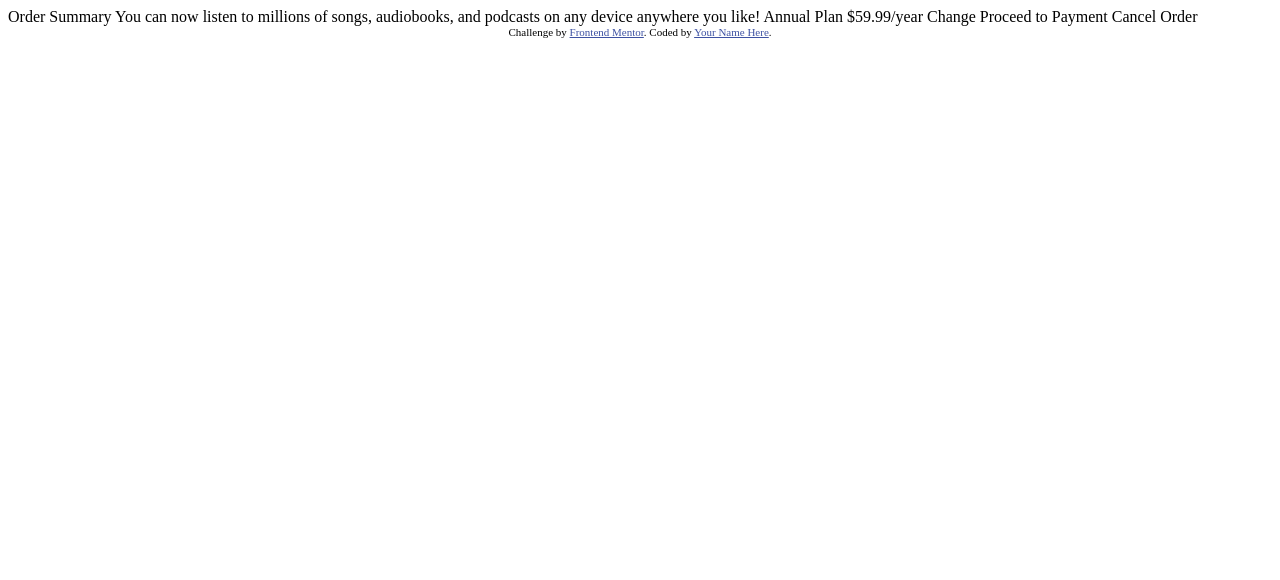
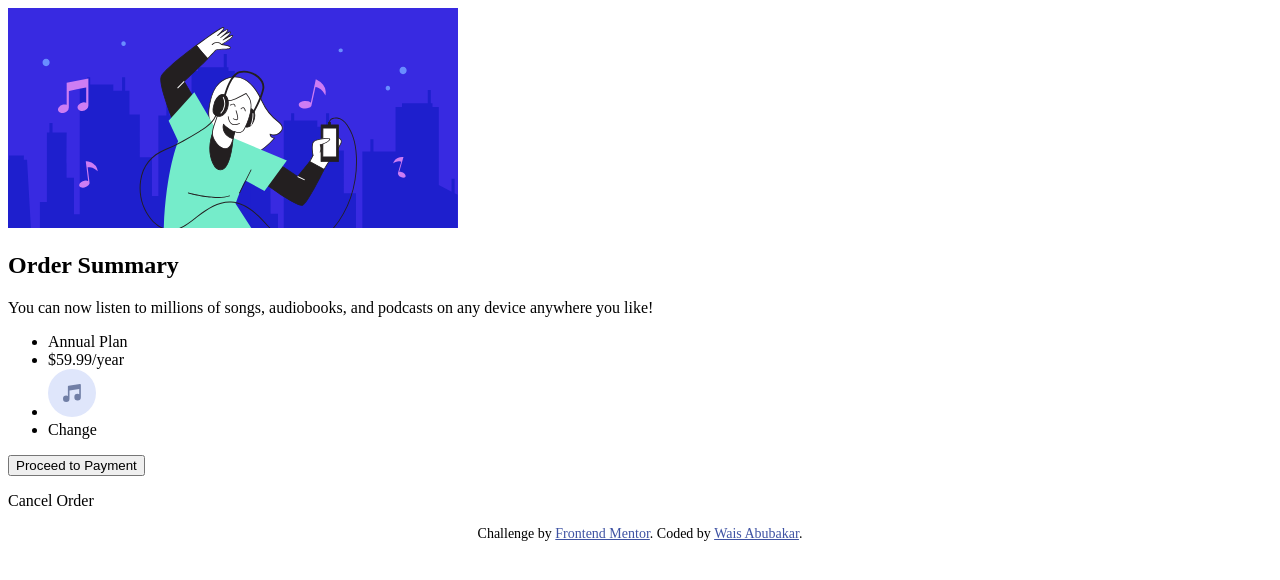
Before and after one commit to wais-mus/order-summary, a plain HTML site: page index.html in a window 1280 px wide. Drawn offline with Linux system fonts and the light colour scheme.

Commit message:
starting formating html page now moving onto css after uploading the colors

```diff
--- a/index.html
+++ b/index.html
@@ -7,31 +7,42 @@
   <link rel="icon" type="image/png" sizes="32x32" href="./images/favicon-32x32.png">
 
   <title>Frontend Mentor | Order summary card</title>
+  <link rel="stylesheet" href="style.css">
 
-  <!-- Feel free to remove these styles or customise in your own stylesheet 👍 -->
-  <style>
-    .attribution { font-size: 11px; text-align: center; }
-    .attribution a { color: hsl(228, 45%, 44%); }
-  </style>
 </head>
 <body>
+  <main>
+    <article>
 
-  Order Summary
+     <img src="./images/illustration-hero.svg">
 
-  You can now listen to millions of songs, audiobooks, and podcasts on any
-  device anywhere you like!
+    <h1>Order Summary</h1>
 
-  Annual Plan
-  $59.99/year
+    <p>You can now listen to millions of songs, audiobooks, and podcasts on any
+      device anywhere you like!</p>
+    </article>
 
-  Change
+    <article>
+      <ul>
+        <li>Annual Plan</li>
+        <li>$59.99/year</li>
+        <li> <img src="./images/icon-music.svg" alt="music icon"> </li>
+        <li>Change</li>
 
-  Proceed to Payment
-  Cancel Order
+      </ul>
 
-  <div class="attribution">
-    Challenge by <a href="https://www.frontendmentor.io?ref=challenge" target="_blank">Frontend Mentor</a>.
-    Coded by <a href="#">Your Name Here</a>.
+
+      <button>Proceed to Payment</button>
+     <p>Cancel Order</p>
+    </article>
+
+  </main>
+  <footer>
+
+    <div class="attribution">
+      Challenge by <a href="https://www.frontendmentor.io?ref=challenge" target="_blank">Frontend Mentor</a>.
+      Coded by <a href="https://github.com/wais-mus">Wais Abubakar</a>.
+    </footer>
   </div>
 </body>
 </html>
--- a/style.css
+++ b/style.css
@@ -0,0 +1,17 @@
+:root {
+--Pale-blue: hsl(225, 100%, 94%);
+--Bright-blue: hsl(245, 75%, 52%);
+
+--Very-pale-blue: hsl(225, 100%, 98%);
+--Desaturated-blue: hsl(224, 23%, 55%);
+--Dark-blue: hsl(223, 47%, 23%);
+}
+
+.attribution {
+    font-size: 14px;
+    text-align: center;
+ }
+
+.attribution a {
+     color: hsl(228, 45%, 44%);
+    }
```
